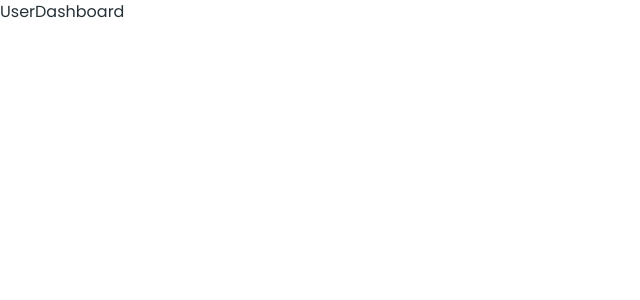
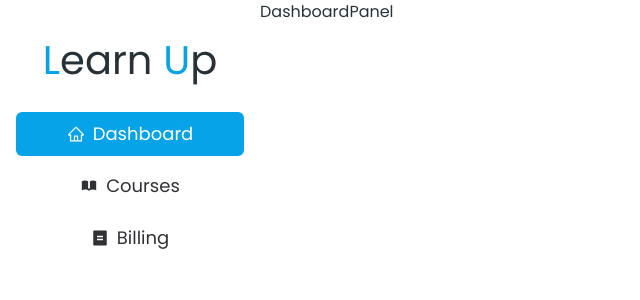
Before and after one commit to RamezTaher/E-learning, a React (Vite) app: page /platform/dashboard in a window 1280 px wide. Shown: the top 300 px of the page, without its empty margins (0-640 px from the left). Built offline with nearby package versions, Linux system fonts and the light colour scheme.

Commit message:
side bar done

```diff
--- /dev/null
+++ b/src/components/DashboardPanel.jsx
@@ -0,0 +1,7 @@
+import React from "react"
+
+const DashboardPanel = () => {
+  return <div className="ml-[260px]">DashboardPanel</div>
+}
+
+export default DashboardPanel
--- /dev/null
+++ b/src/components/Logo.jsx
@@ -0,0 +1,12 @@
+import React from "react"
+
+const Logo = ({ size }) => {
+  return (
+    <div className={`text-center text-[${size}px]`}>
+      <span className="text-primary">L</span>earn{" "}
+      <span className="text-primary">U</span>p
+    </div>
+  )
+}
+
+export default Logo
--- /dev/null
+++ b/src/components/SideBar.jsx
@@ -0,0 +1,55 @@
+import React from "react"
+import { Link, useLocation } from "react-router-dom"
+import Logo from "./Logo"
+import { AiOutlineHome } from "react-icons/ai"
+import { HiBookOpen } from "react-icons/hi"
+import { RiBillFill } from "react-icons/ri"
+
+const SideBar = () => {
+  const { pathname } = useLocation()
+  return (
+    <div className="flex flex-col gap-10 fixed top-0 left-0  w-[260px] h-full py-12 px-4">
+      <Logo size={40} />
+      <nav className="flex flex-col  gap-2">
+        <Link to={"/platform/dashboard"}>
+          <div
+            className={`flex items-center gap-2 text-lg py-2 justify-center rounded-md hover:bg-primary hover:text-white transition-all ${
+              pathname === "/platform/dashboard"
+                ? "bg-primary text-white"
+                : "text-secondary"
+            }`}
+          >
+            <AiOutlineHome />
+            Dashboard
+          </div>
+        </Link>
+        <Link to={"/platform/courses"}>
+          <div
+            className={`flex items-center gap-2 text-lg py-2 justify-center rounded-md hover:bg-primary hover:text-white transition-all ${
+              pathname === "/platform/courses"
+                ? "bg-primary text-white"
+                : "text-secondary"
+            }`}
+          >
+            <HiBookOpen />
+            Courses
+          </div>
+        </Link>
+        <Link to={"/platform/billing"}>
+          <div
+            className={`flex items-center gap-2 text-lg py-2 justify-center rounded-md hover:bg-primary hover:text-white transition-all ${
+              pathname === "/platform/billing"
+                ? "bg-primary text-white"
+                : "text-secondary"
+            }`}
+          >
+            <RiBillFill />
+            Billing
+          </div>
+        </Link>
+      </nav>
+    </div>
+  )
+}
+
+export default SideBar
--- a/src/pages/UserDashboard.jsx
+++ b/src/pages/UserDashboard.jsx
@@ -1,8 +1,15 @@
-import React from 'react'
+import React from "react"
+import DashboardPanel from "../components/DashboardPanel"
+import SideBar from "../components/SideBar"
 
 const UserDashboard = () => {
   return (
-    <div>UserDashboard</div>
+    <>
+      <section className="flex">
+        <SideBar />
+        <DashboardPanel />
+      </section>
+    </>
   )
 }
 
```
